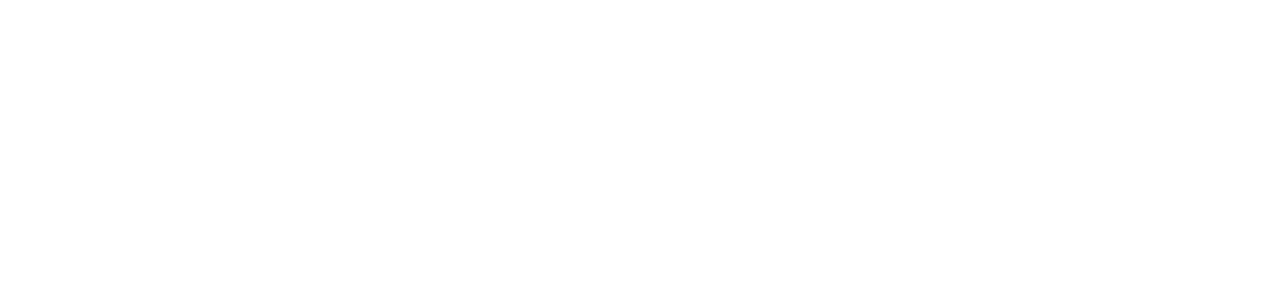
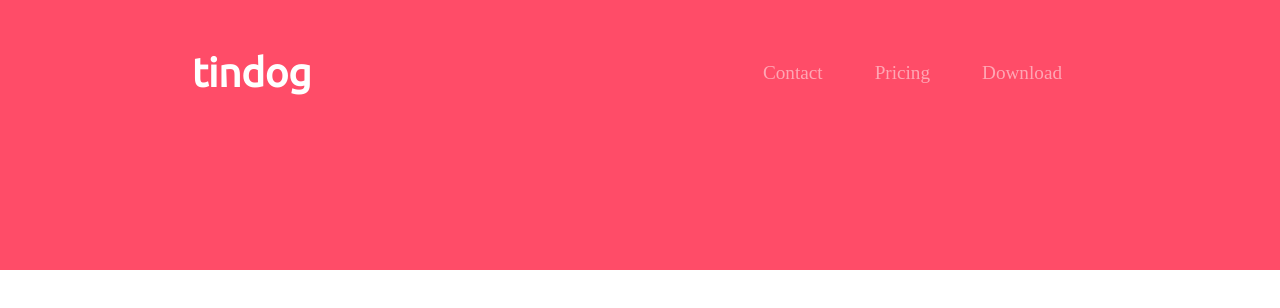
Before and after one commit to sameershaik-sudo/100DaysofCode.py, a plain HTML site: page Day46_TinDog_Dating_Website/index.html in a window 1280 px wide. Drawn offline with nearby package versions, Linux system fonts and the light colour scheme.

Commit message:
Update index.html

```diff
--- a/Day46_TinDog_Dating_Website/index.html
+++ b/Day46_TinDog_Dating_Website/index.html
@@ -20,3 +20,36 @@
   <script src="https://cdnjs.cloudflare.com/ajax/libs/popper.js/1.12.9/umd/popper.min.js" integrity="sha384-ApNbgh9B+Y1QKtv3Rn7W3mgPxhU9K/ScQsAP7hUibX39j7fakFPskvXusvfa0b4Q" crossorigin="anonymous"></script>
   <script src="https://maxcdn.bootstrapcdn.com/bootstrap/4.0.0/js/bootstrap.min.js" integrity="sha384-JZR6Spejh4U02d8jOt6vLEHfe/JQGiRRSQQxSfFWpi1MquVdAyjUar5+76PVCmYl" crossorigin="anonymous"></script>
 </head>
+
+  <body>
+
+  <section class="colored-section" id="title">
+
+    <div class="container-fluid">
+
+      <!-- Nav Bar -->
+
+      <nav class="navbar navbar-expand-lg navbar-dark">
+
+        <a class="navbar-brand" href="">tindog</a>
+
+        <button class="navbar-toggler" type="button" data-toggle="collapse" data-target="#navbarTogglerDemo02">
+            <span class="navbar-toggler-icon"></span>
+        </button>
+
+        <div class="collapse navbar-collapse" id="navbarTogglerDemo02">
+
+          <ul class="navbar-nav ml-auto">
+            <li class="nav-item">
+              <a class="nav-link" href="#footer">Contact</a>
+            </li>
+            <li class="nav-item">
+              <a class="nav-link" href="#pricing">Pricing</a>
+            </li>
+            <li class="nav-item">
+              <a class="nav-link" href="#cta">Download</a>
+            </li>
+          </ul>
+
+        </div>
+      </nav>
```
